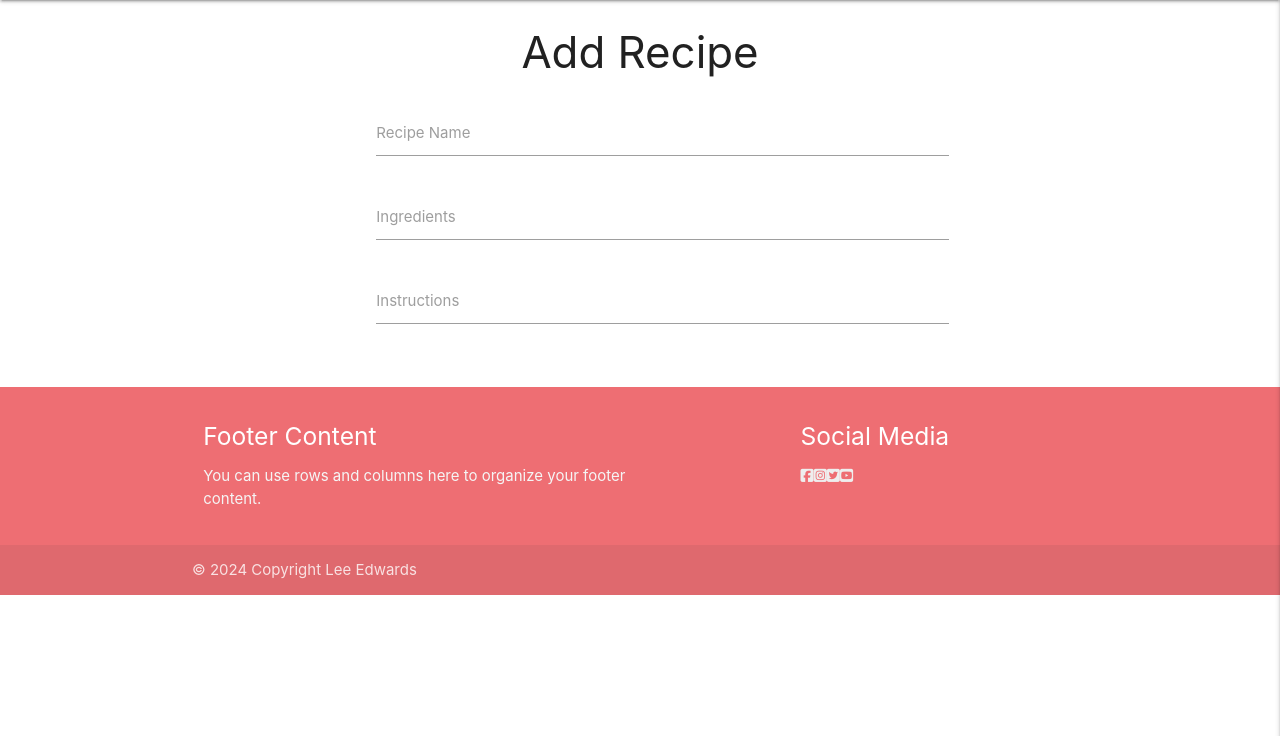
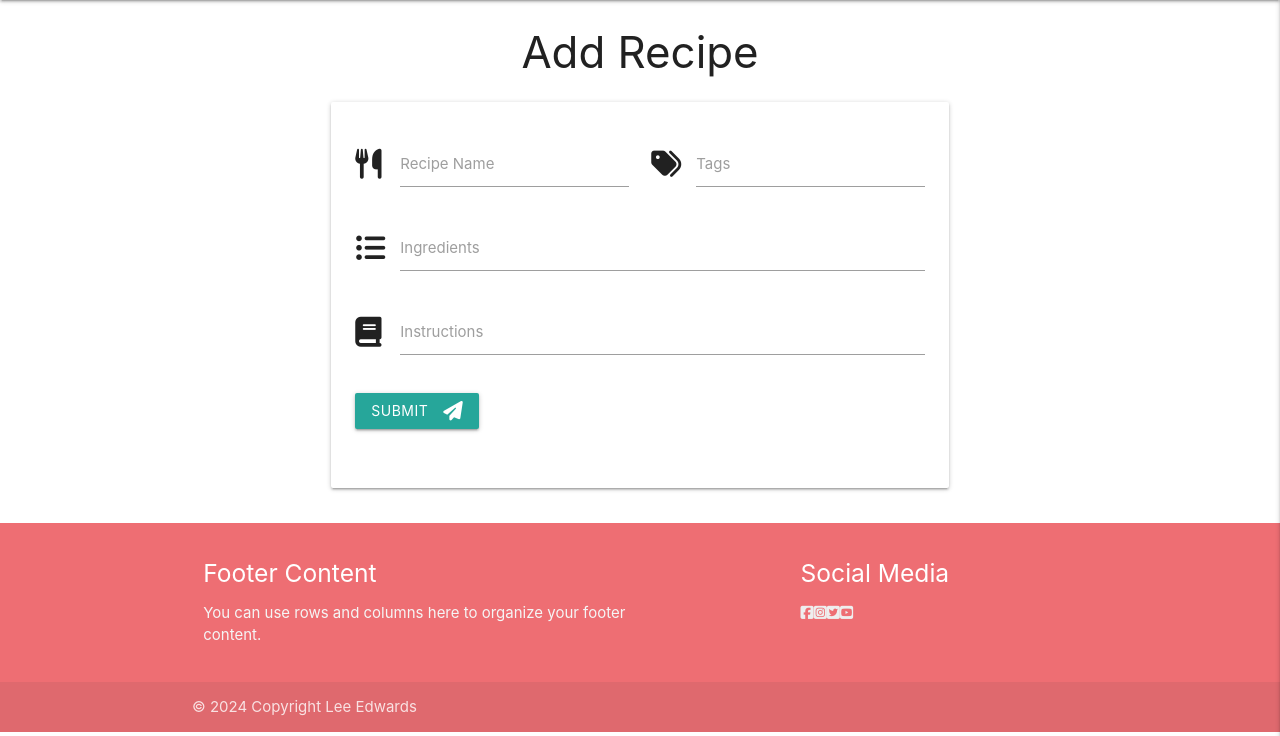
Before and after one commit to LeeEd1/MS3-project, a Flask app: page /add_recipe in a window 1280 px wide. Shown: the part 64-800 px from the top of the page. Run offline with Flask 3, Linux system fonts and the light colour scheme; some libraries are stand-ins or nearby versions.

Commit message:
Placed form in a card and added fields+icons

```diff
--- a/templates/add_recipe.html
+++ b/templates/add_recipe.html
@@ -4,22 +4,35 @@
     <h3 class="center-align">Add Recipe</h3>
 
     <div class="row">
-        <form class="col s12 m6 offset-m3" method="POST" action="#">
-            <div class="row">
-                <div class="input-field col s12">
-                    <i class="prefix"></i>
-                    <input id="" type="text" class="validate">
-                    <label for="">Recipe Name</label>
-                </div>
-                <div class="input-field col s12">
-                    <i class="prefix"></i>
-                    <input id="" type="text" class="validate">
-                    <label for="">Ingredients</label>
-                </div>
-                <div class="input-field col s12">
-                    <i class="prefix"></i>
-                    <input id="" type="text" class="validate">
-                    <label for="">Instructions</label>
+        <form class="col s12 m6 offset-m3" method="POST" action="{{ url_for('add_recipe') }}">
+            <div class="card-panel">
+                <div class="row">
+                    <div class="input-field col s12 m6">
+                        <i class="prefix fas fa-utensils"></i>
+                        <input id="recipe_name" name="recipe_name" type="text" class="validate" required>
+                        <label for="recipe_name">Recipe Name</label>
+                    </div>
+                    <div class="input-field col s12 m6">
+                        <i class="prefix fas fa-tags"></i>
+                        <input id="tags" name="tags" type="text" class="validate" required>
+                        <label for="">Tags</label>
+                    </div>
+                    <div class="input-field col s12">
+                        <i class="prefix fas fa-list-ul"></i>
+                        <input id="recipe_ingredients" name="recipe_ingredients" type="text" class="validate" required>
+                        <label for="recipe_ingredients">Ingredients</label>
+                    </div>
+                    <div class="input-field col s12">
+                        <i class="prefix fas fa-book"></i>
+                        <input id="recipe_instructions" name="recipe_instructions" type="text" class="validate" required>
+                        <label for="recipe_instructions">Instructions</label>
+                    </div>
+                    <div class="input-field col s12">
+                        <button class="btn waves-effect waves-dark" type="submit" name="action" required>
+                            Submit
+                            <i class="fas fa-paper-plane right"></i>
+                        </button>
+                    </div>
                 </div>
             </div>
         </form>
```
